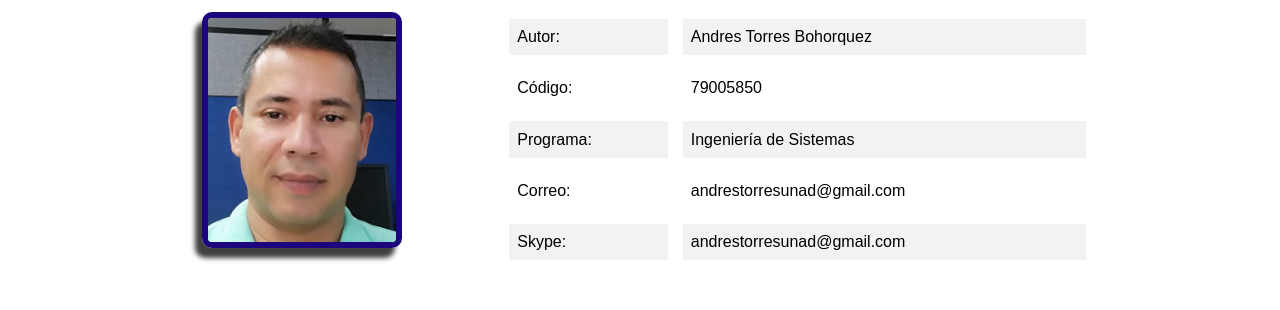
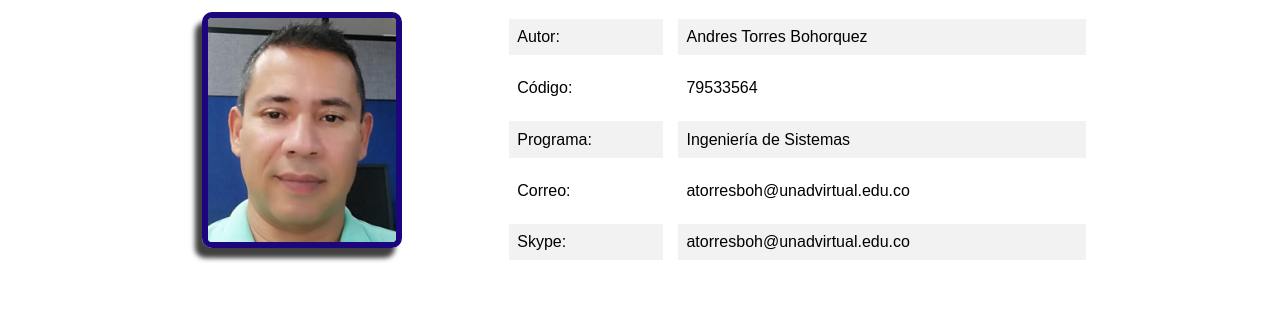
Before and after one commit to atorreshb/OVI-Logica-Programacion, a plain HTML site: page autor.html in a window 1280 px wide. Shown: the part 621-931 px from the top of the page. Drawn offline with Linux system fonts and the light colour scheme.

Commit message:
ultimos cambios

```diff
--- a/autor.html
+++ b/autor.html
@@ -300,7 +300,7 @@
 
 						<tr>
 							<td>Código:</td>
-							<td>79005850</td>
+							<td>79533564</td>
 						</tr>
 
 						<tr>
@@ -310,12 +310,12 @@
 
 						<tr>
 							<td>Correo:</td>
-							<td>andrestorresunad@gmail.com</td>
+							<td>atorresboh@unadvirtual.edu.co</td>
 						</tr>
 
 						<tr>
 							<td>Skype:</td>
-							<td>andrestorresunad@gmail.com</td>
+							<td>atorresboh@unadvirtual.edu.co</td>
 						</tr>
 					</table>
 				</div>
```
